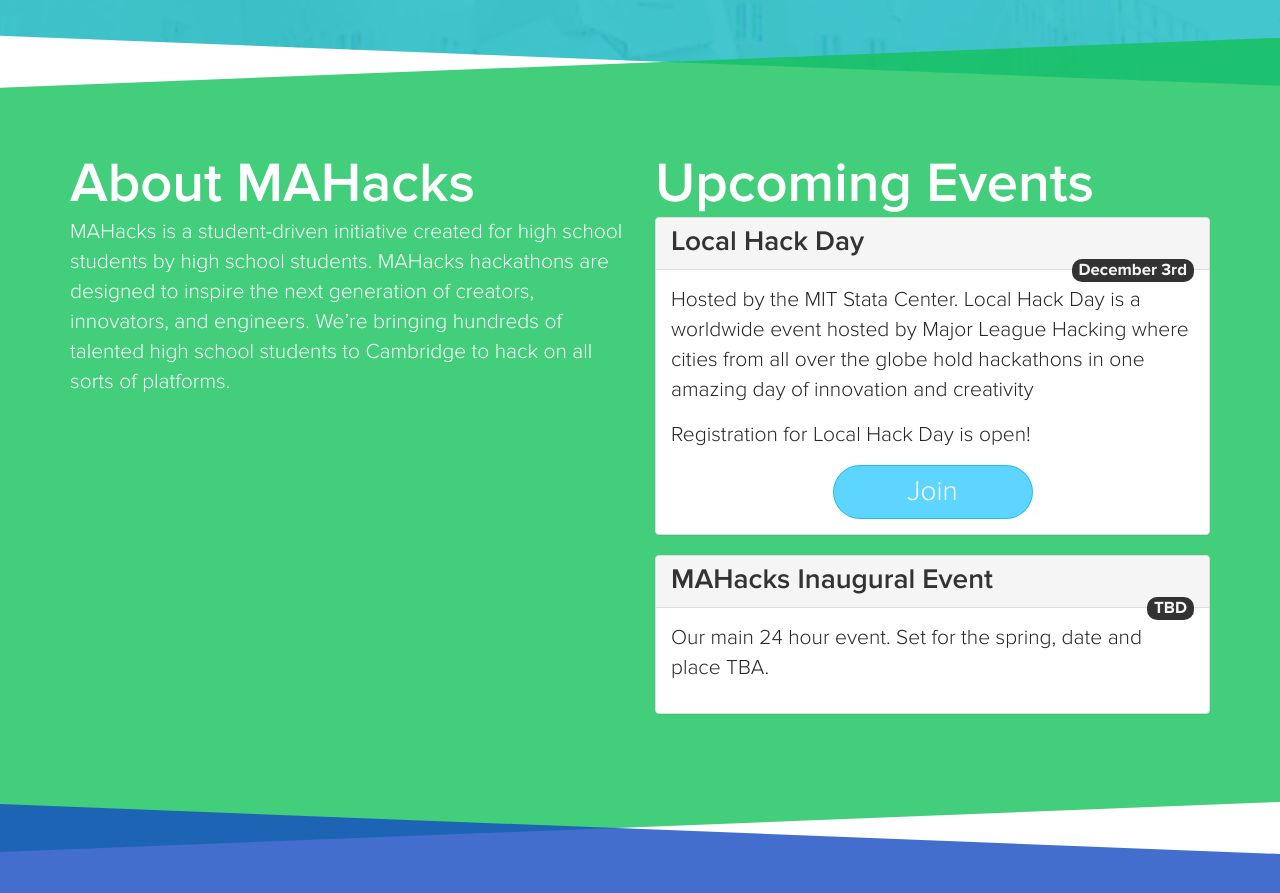
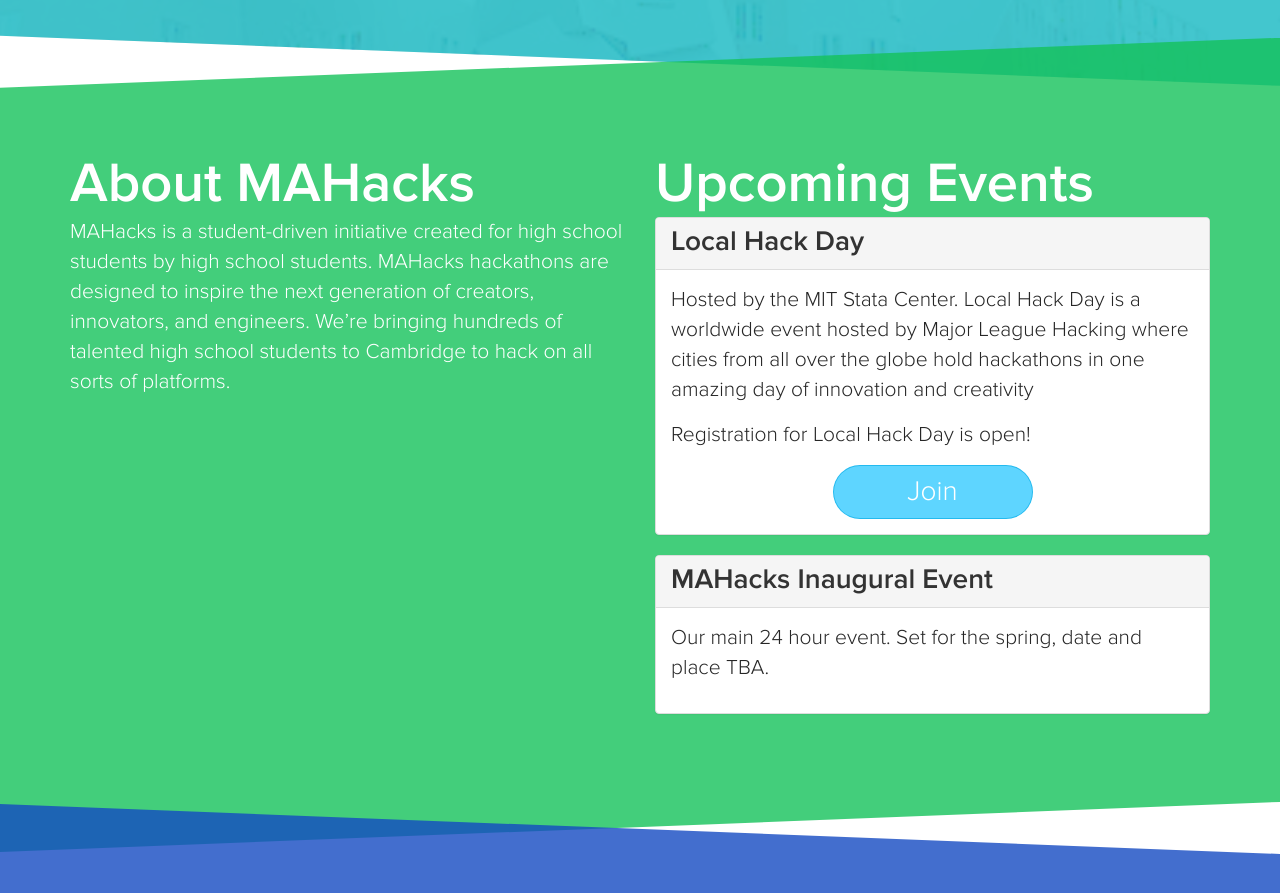
Before and after one commit to mahacks/old-website, a Jekyll site: the page built from index.html, in a window 1280 px wide and 900 px high, scrolled down 739 px. Shown: the top 893 px of the window. Built offline with Jekyll 4.4.1, drawn with Linux system fonts in a browser that asks for light colours.

Commit message:
Update default.html

```diff
--- a/_layouts/default.html
+++ b/_layouts/default.html
@@ -36,7 +36,7 @@
             <div class="panel panel-default">
               <div class="panel-heading">
                 <h4 class="panel-title">Local Hack Day</h4>
-                <span class="badge pull-right">December 3rd</span>
+<!--                 <span class="badge pull-right">December 3rd</span> -->
               </div>
               <div class="panel-body">
                 <p>Hosted by the MIT Stata Center. Local Hack Day is a worldwide event hosted by Major League Hacking where cities from all over the globe hold hackathons in one amazing day of innovation and creativity</p>
@@ -48,7 +48,7 @@
             <div class="panel panel-default">
               <div class="panel-heading">
                 <h4 class="panel-title">MAHacks Inaugural Event</h4>
-                <span class="badge pull-right">TBD</span>
+<!--                 <span class="badge pull-right">TBD</span> -->
               </div>
               <div class="panel-body">
                 <p>Our main 24 hour event. Set for the spring, date and place TBA.</p>
```
